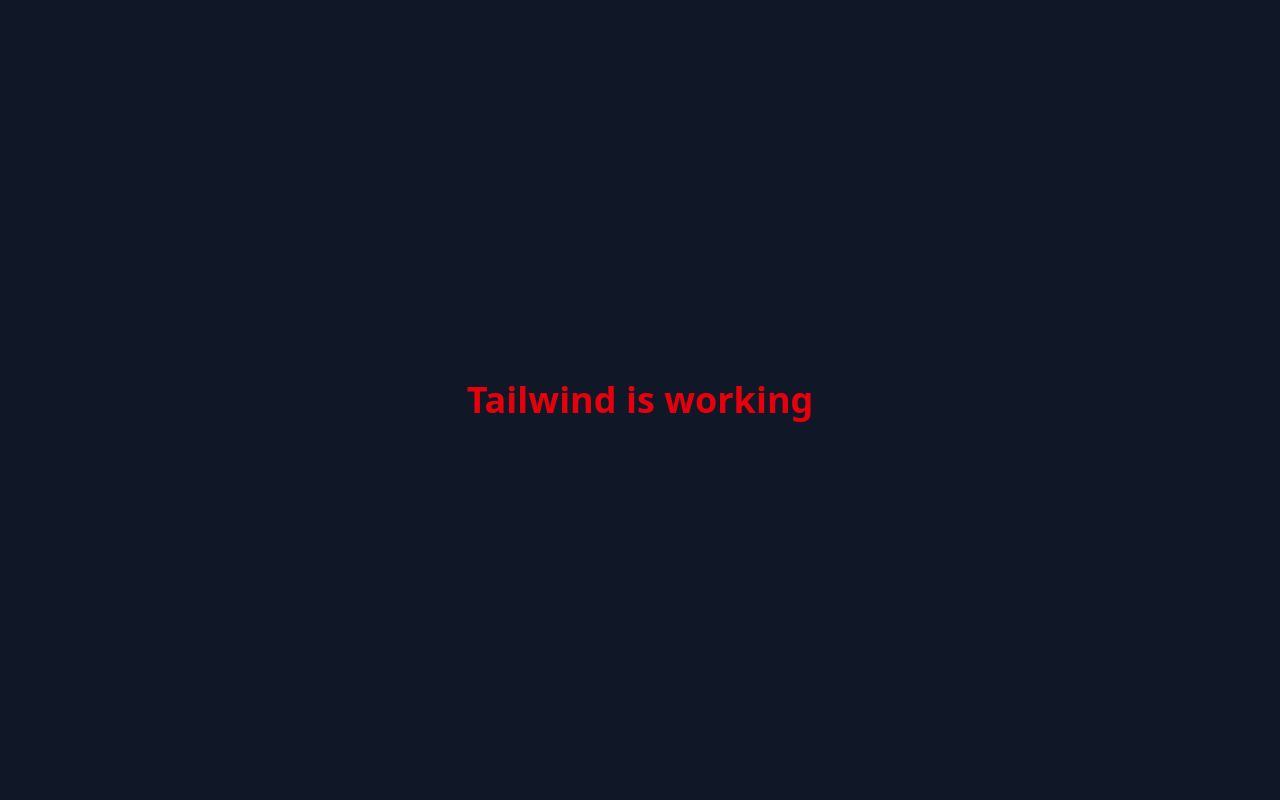
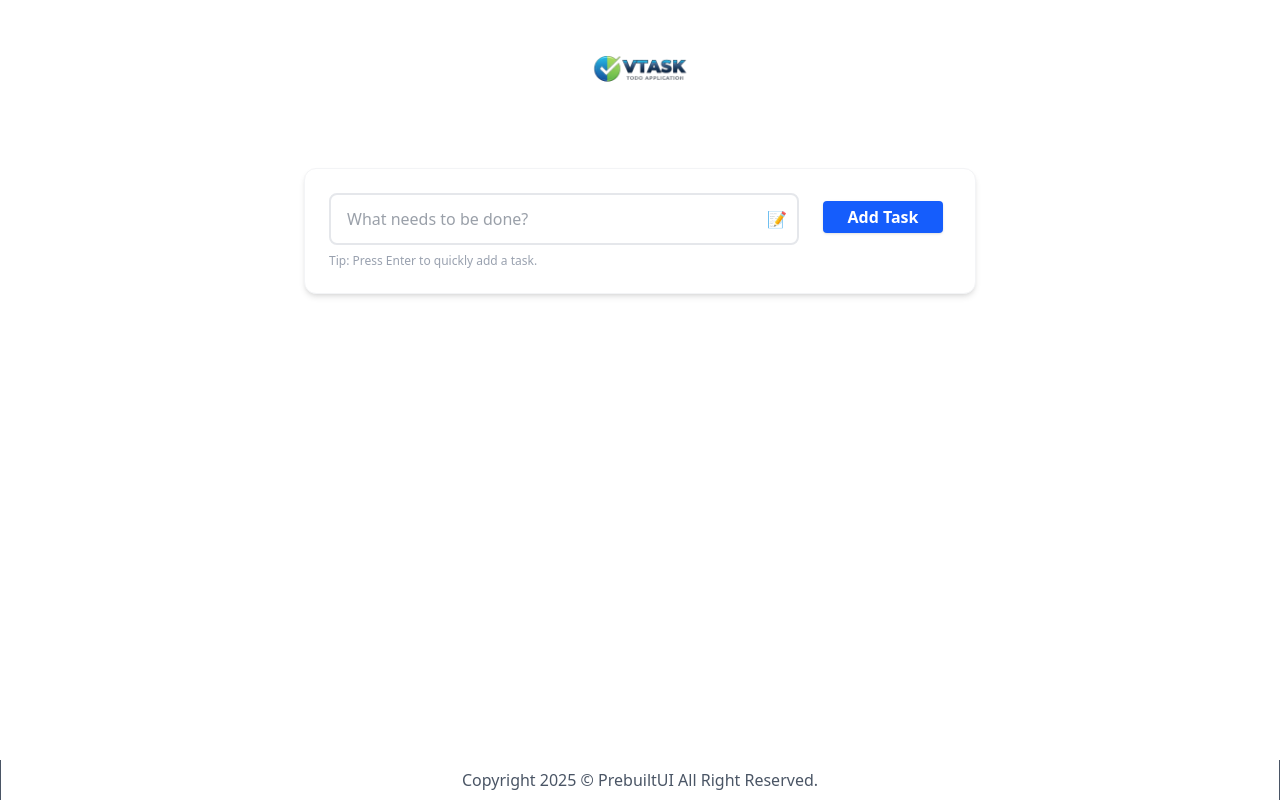
Before and after one commit to myselfanandvp/VTask, a React (Vite) app: page / in a window 1280 px wide. Built offline with nearby package versions, Linux system fonts and the light colour scheme.

Commit message:
added the button

```diff
--- a/src/App.jsx
+++ b/src/App.jsx
@@ -1,11 +1,8 @@
-import reactLogo from './assets/react.svg'
-import viteLogo from '/vite.svg'
+import Home from "./pages/Home/Home";
 const App = () => {
   return (
-    <div className="min-h-screen flex items-center justify-center bg-gray-900">
-      <h1 className="text-4xl font-bold text-red-600">
-        Tailwind is working
-      </h1>
+    <div>
+      <Home/>
     </div>
   );
 };
--- /dev/null
+++ b/src/components/Button.jsx
@@ -0,0 +1,21 @@
+// 1. THE BASE BUTTON
+// We use 'children' to allow both text and icons
+// We use '...props' to catch everything else (onClick, disabled, etc.)
+export const Button = ({text="",type="button", onClick={}, color='blue', ...props }) => {
+    const colorVariants = {
+    blue: "bg-blue-500 hover:bg-blue-600",
+    yellow: "bg-yellow-500 hover:bg-yellow-600",
+    red: "bg-red-500 hover:bg-red-600",
+    green: "bg-green-500 hover:bg-green-600",
+  };
+  return (
+    <button
+      type="`${type}`"
+      onClick={onClick} // Fixed: Must be camelCase
+      className={`${colorVariants[color.toLocaleLowerCase()]}   bg-blue-600  hover:bg-blue-700 transition duration-150 ease-in-out transform hover:scale-105 active:scale-95 active:shadow-sm text-white p-4 font-bold h-5 w-30   rounded-sm m-2 flex items-center justify-center gap-2 shadow-sm`}
+      {...props}
+    >
+      {text}
+    </button>
+  );
+};
--- /dev/null
+++ b/src/components/Footer.jsx
@@ -0,0 +1,13 @@
+const Footer = () => {
+  return (
+    <footer className="grid grid-cols-1 text-gray-600 ">
+
+      <p className="p-2 text-center border-x mt-6 border-gray-600 ">
+        Copyright 2025 © <a href="https://prebuiltui.com">PrebuiltUI</a> All Right Reserved.
+      </p>
+    </footer>
+
+  );
+};
+
+export default Footer;
--- /dev/null
+++ b/src/components/Header.jsx
@@ -0,0 +1,18 @@
+import vtask_icon from '../assets/vtask_icon1.png';
+
+const Header = () => {
+
+  return (
+    <header className="">
+      <div className="grid grid-cols-1 place-items-center ">
+                    <div className="p-2">
+                        <a href="">
+                            <img src={vtask_icon} className='h-30 w-30' alt="" />
+                        </a>
+                    </div>
+                </div>
+    </header>
+  );
+};
+
+export default Header;
--- /dev/null
+++ b/src/components/TodoApp.jsx
@@ -0,0 +1,13 @@
+import TodoForm from "./TodoForm"
+import TodoItem from "./TodoList"
+
+const TodoApp = ()=>{
+    return (
+        <div>
+           <TodoForm/>
+           <TodoItem/>
+        </div>
+    )
+}
+
+export default TodoApp
--- /dev/null
+++ b/src/components/TodoForm.jsx
@@ -0,0 +1,47 @@
+import { useState } from "react";
+import { Button } from "./Button";
+
+export default function TodoForm({ onAddTodo }) {
+  const [task, setTask] = useState("");
+
+  const handleSubmit = (e) => {
+    e.preventDefault();
+    if (!task.trim()) return; // Don't add empty tasks
+
+    onAddTodo(task); // Pass the data to the parent
+    setTask(""); // Clear input
+  };
+
+  return (
+    <form
+      onSubmit={handleSubmit}
+      className="bg-white p-6 rounded-xl shadow-md border border-gray-100 max-w-2xl mx-auto mt-8"
+    >
+      <div className="flex flex-col md:flex-row gap-4">
+        <div className="relative grow">
+          <input
+            type="text"
+            value={task}
+            onChange={(e) => setTask(e.target.value)}
+            placeholder="What needs to be done?"
+            className="w-full pl-4 pr-10 py-3 border-2 border-gray-200 rounded-lg focus:border-blue-500 focus:outline-none transition-all text-gray-700"
+          />
+          {/* Optional Icon inside input */}
+          <span className="absolute right-3 top-3.5 text-gray-400">
+            📝
+          </span>
+        </div>
+
+        <Button
+        type="submit"
+          text="Add Task"
+          color="blue"
+        />
+      </div>
+
+      <p className="mt-2 text-xs text-gray-400">
+        Tip: Press Enter to quickly add a task.
+      </p>
+    </form>
+  );
+}
--- /dev/null
+++ b/src/components/TodoList.jsx
@@ -0,0 +1,9 @@
+import { Button } from "./Button"
+
+export default function TodoItem() {
+ return (
+<>
+</>
+ )
+
+}
--- a/src/components/layout/Footer.jsx
+++ /dev/null
@@ -1,8 +0,0 @@
-function Footer(){
-   return(
-    <footer>
-     <p>This the footer</p>
-    </footer>
-   )
-}
-export default Footer
--- a/src/components/layout/Headers.jsx
+++ /dev/null
@@ -1,7 +0,0 @@
-export default function Header(){
-   return(
-    <header>
-        <h1>Hello,Vite</h1>
-    </header>
-   )
-}
--- /dev/null
+++ b/src/pages/Home/Home.jsx
@@ -0,0 +1,14 @@
+import Header from "../../components/Header"
+import Footer from "../../components/Footer"
+import TodoApp from "../../components/TodoApp"
+export default function Home() {
+    return (
+        <div className="flex flex-col min-h-screen">
+            <Header />
+            <main className="grow">
+                <TodoApp />
+            </main>
+            <Footer />
+        </div>
+    )
+}
```
Also changed, not shown: src/assets/vtask_icon.png (added), src/assets/vtask_icon1.png (added).
